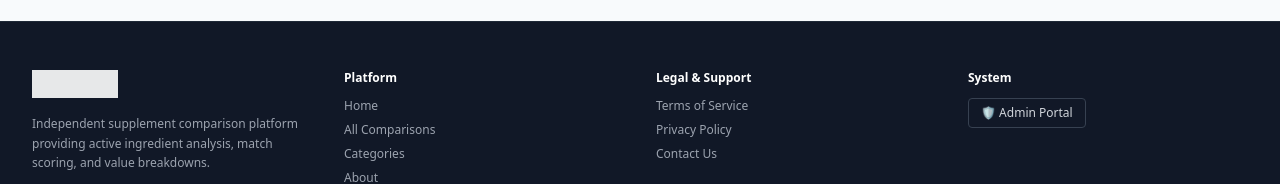
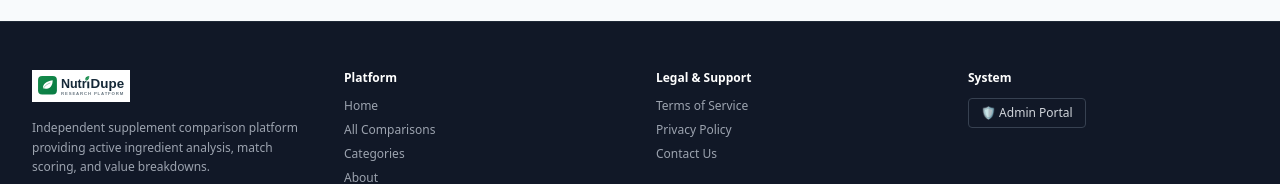
Before and after one commit to Jalil63/nutridupe, a Next.js app: page / in a window 1280 px wide. Shown: the part 1353-1537 px from the top of the page. Built offline with nearby package versions, Linux system fonts and the light colour scheme; no server answers; the database is empty.

Commit message:
Change logo image class for layout
Updated logo image class for improved styling.

```diff
--- a/app/layout.tsx
+++ b/app/layout.tsx
@@ -66,7 +66,7 @@ export default function RootLayout({
                   <img
                     src="/nutridupe-logo.svg"
                     alt="NutriDupe"
-                    className="h-7 w-auto brightness-0 invert opacity-90"
+                    className="h-8 w-auto"
                   />
                 </Link>
                 <p className="text-gray-400 text-xs leading-relaxed">
```
